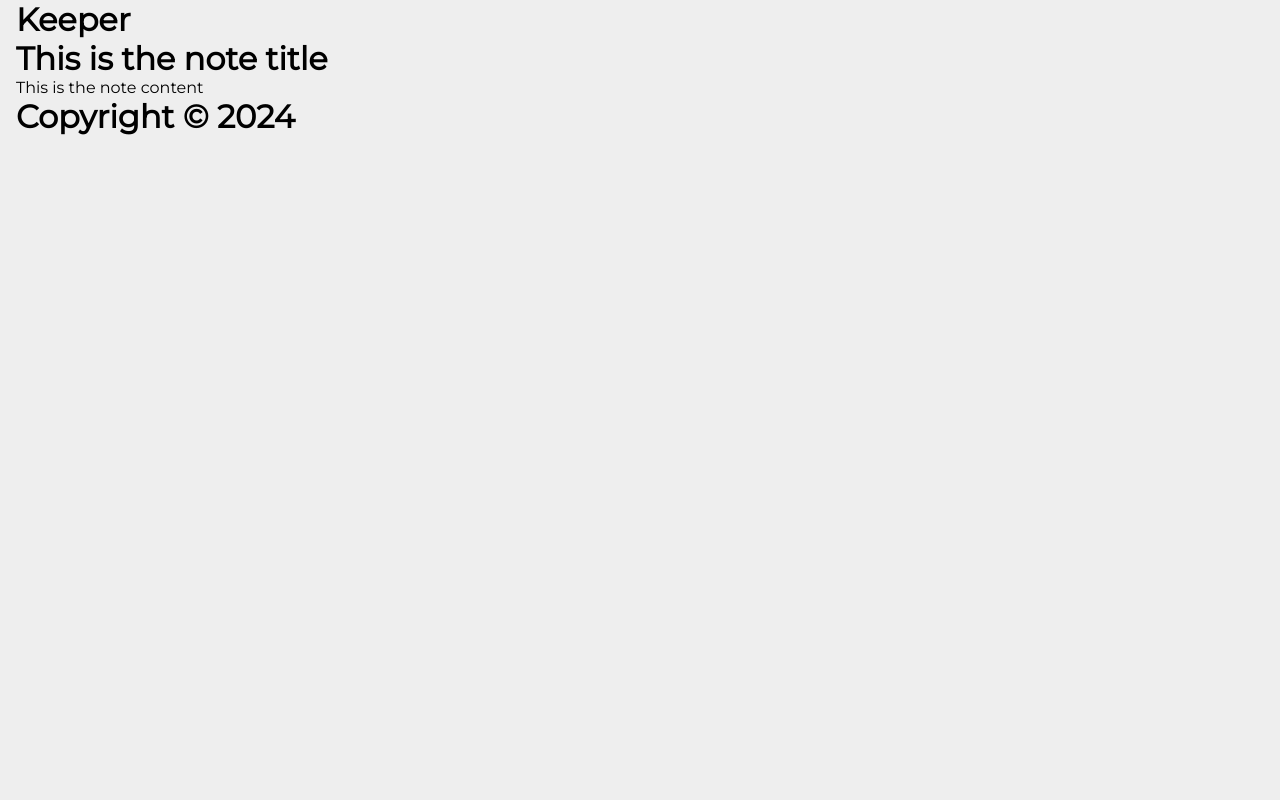
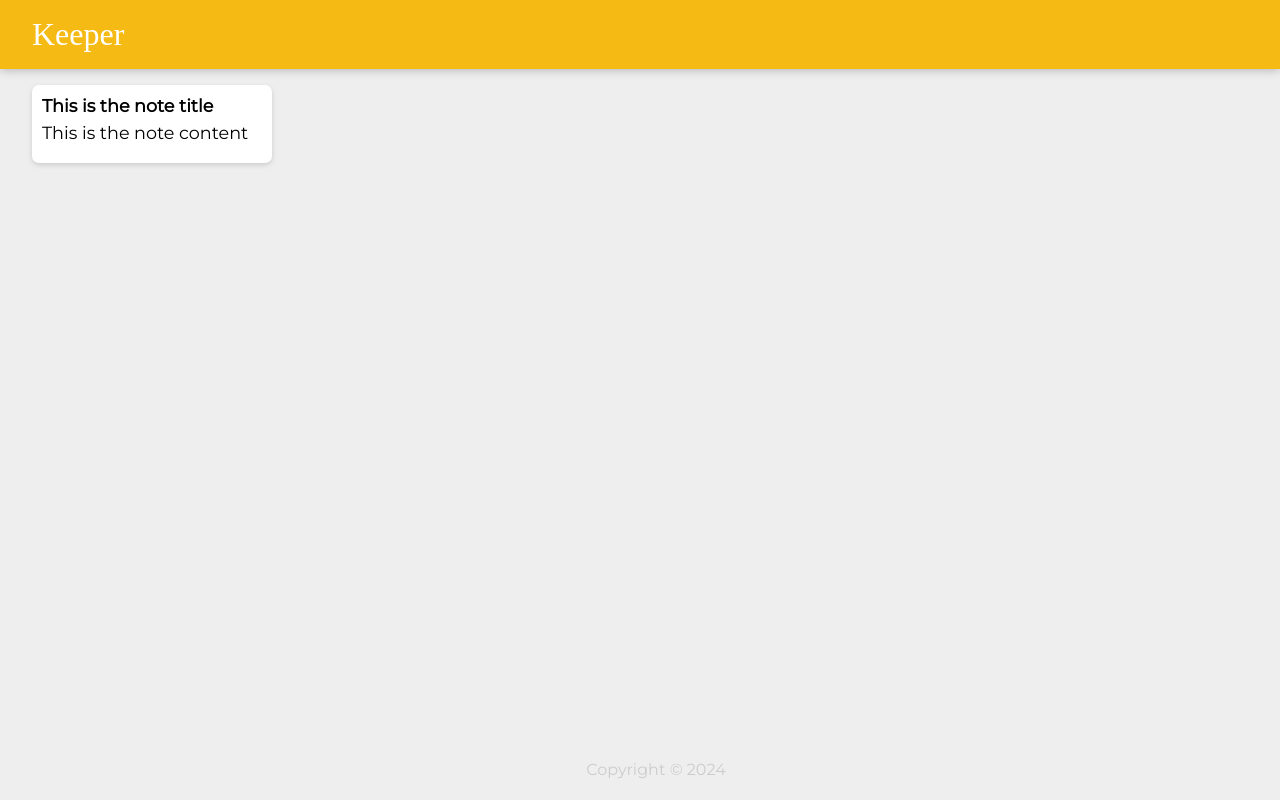
Before and after one commit to CodesLikeChicken/WebDevBootcamp-KeeperApp, a React (Create React App) app: page / in a window 1280 px wide. Built offline with nearby package versions, Linux system fonts and the light colour scheme; a web font is replaced by a local one.

Commit message:
Apply style.

```diff
--- a/src/Components/Footer.jsx
+++ b/src/Components/Footer.jsx
@@ -5,8 +5,10 @@ const year = new Date().getFullYear();
 
 export function Footer() {
   return (
-    <h1>
-      Copyright {copyrightSymbol} {year}
-    </h1>
+    <footer>
+      <p>
+        Copyright {copyrightSymbol} {year}
+      </p>
+    </footer>
   );
 }
--- a/src/Components/Header.jsx
+++ b/src/Components/Header.jsx
@@ -1,5 +1,9 @@
 import React from "react";
 
 export function Header() {
-  return <h1>Keeper</h1>;
+  return (
+    <header>
+      <h1 className="header">Keeper</h1>
+    </header>
+  );
 }
--- a/src/Components/Note.jsx
+++ b/src/Components/Note.jsx
@@ -2,7 +2,7 @@ import React from "react";
 
 export function Note() {
   return (
-    <div>
+    <div className="note">
       <h1>This is the note title</h1>
       <p>This is the note content</p>
     </div>
```
Also changed, not shown: src/index.js (+0 -7 lines).
